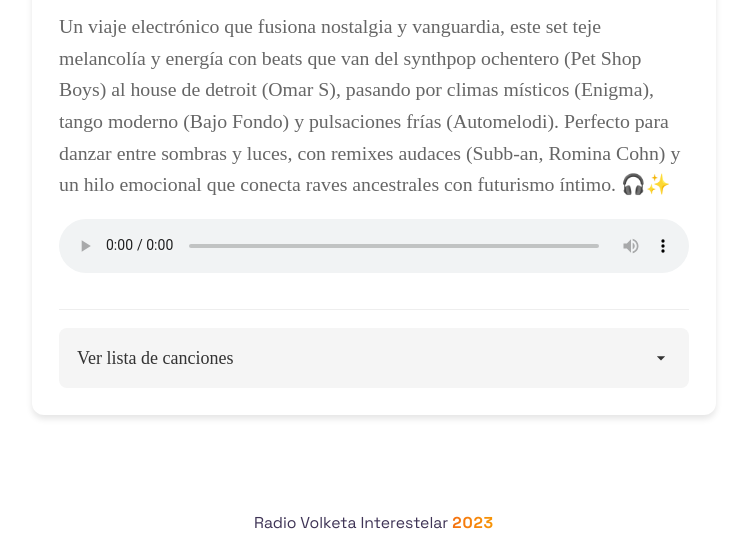
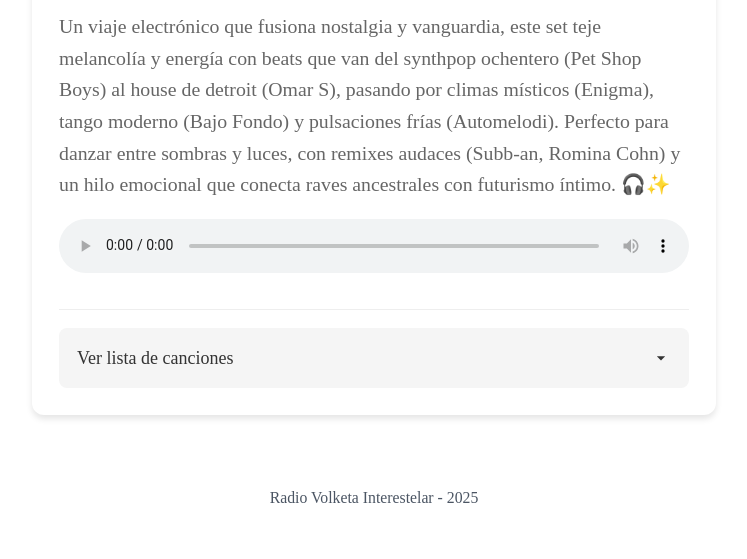
Before and after one commit to Noisk8/RadioVolKETAInterestelar, an Astro site: page /episodios in a window 1280 px wide. Shown: the part 687-1246 px from the top of the page, without its empty margins (266-1013 px from the left). Built offline with nearby package versions, Linux system fonts and the light colour scheme; Astro itself is replaced by a stand-in of ours; a web font is replaced by a local one.

Commit message:
fixed footer

```diff
--- a/src/components/Footer.astro
+++ b/src/components/Footer.astro
@@ -1,52 +1,23 @@
 ---
 ---
 
-<footer class="text-sm leading-[1.75] mt-4">
-  <div>
-    Radio Volketa Interestelar
-    <a
-      class="unset gradient-link tracking-wider font-bold bg-clip-text text-transparent bg-gradient-to-r from-[#f57111] to-[#f79605] hover:after:bg-gradient-to-r hover:after:from-[#f57111] hover:after:to-[#f79605]"
-      href={"https://github.com/flexdinesh/blogster"}
-      target="_blank"
-    >
-      2023</a>
-    <a
-      class="unset gradient-link tracking-wider font-bold bg-clip-text text-transparent bg-gradient-to-r from-[#00abda] to-[#1476ff] hover:after:bg-gradient-to-r hover:after:from-[#00abda] hover:after:to-[#1476ff]"
-      href={"https://www.netlify.com"}
-      target="_blank"
-    >
-      </a>
-  </div>
+<footer class="text-center p-4 font-londrina">
+  <p class="text-sm text-gray-600 dark:text-gray-400">
+     Radio Volketa Interestelar -  <span id="currentYear"></span>
+  </p>
 </footer>
 
+<script>
+  const yearElement = document.getElementById('currentYear');
+  if (yearElement) {
+    yearElement.textContent = new Date().getFullYear().toString();
+  }
+</script>
+
 <style>
-  footer {
-    grid-area: footer;
-    text-align: center;
-    display: flex;
-    align-items: center;
-    justify-content: center;
-  }
+  @import url('https://fonts.googleapis.com/css2?family=Londrina+Solid&display=swap');
 
-  .gradient-link {
-    position: relative;
-    box-decoration-break: clone;
-    text-decoration: none;
-  }
-
-  .gradient-link:hover:after {
-    transform: translateZ(0) scale(1);
-  }
-
-  .gradient-link:after {
-    left: 0;
-    right: 0;
-    bottom: -2px;
-    content: "";
-    height: 2px;
-    position: absolute;
-    transform: translateZ(0) scaleX(0);
-    transform-origin: left center;
-    transition: all 0.15s ease-in-out;
+  .font-londrina {
+    font-family: 'Londrina Solid', cursive;
   }
 </style>
```
